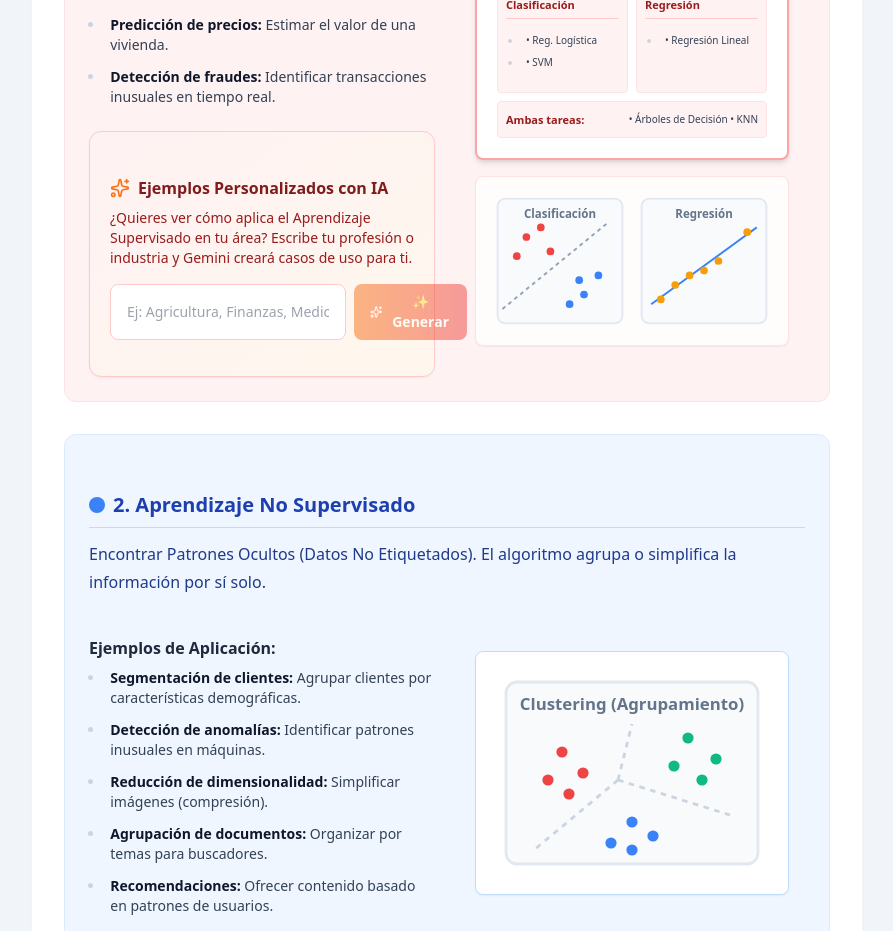
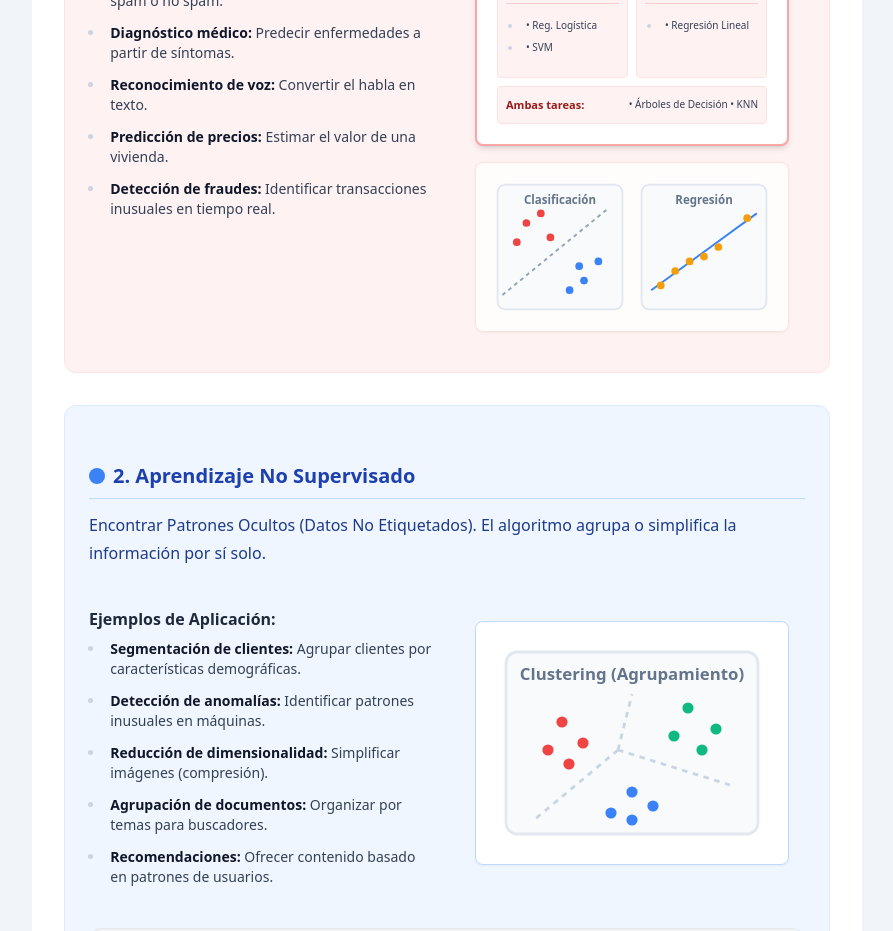
Before and after one commit to sebasao89/diplomado_AI, a React (Vite) app: page /semana/1 in a window 1280 px wide. Shown: the part 4080-5011 px from the top of the page, without its empty margins (193-1086 px from the left). Built offline with nearby package versions, Linux system fonts and the light colour scheme.

Commit message:
feat: update Semana 1 content by removing unused Gemini examples generator component

```diff
--- a/semana1.jsx
+++ b/semana1.jsx
@@ -700,7 +700,6 @@ const Semana1Content = () => {
                      <li><strong>Predicción de precios:</strong> Estimar el valor de una vivienda.</li>
                      <li><strong>Detección de fraudes:</strong> Identificar transacciones inusuales en tiempo real.</li>
                    </ul>
-                   <GeminiExamplesGenerator />
                 </div>
                 <div className="flex flex-col items-center justify-center p-4 space-y-4">
                    <div className="p-5 bg-white border-2 border-red-300 rounded-lg w-full shadow-md relative overflow-hidden">
```
Also changed, not shown: 1 other file (tests, documents, lock files or other folders).
